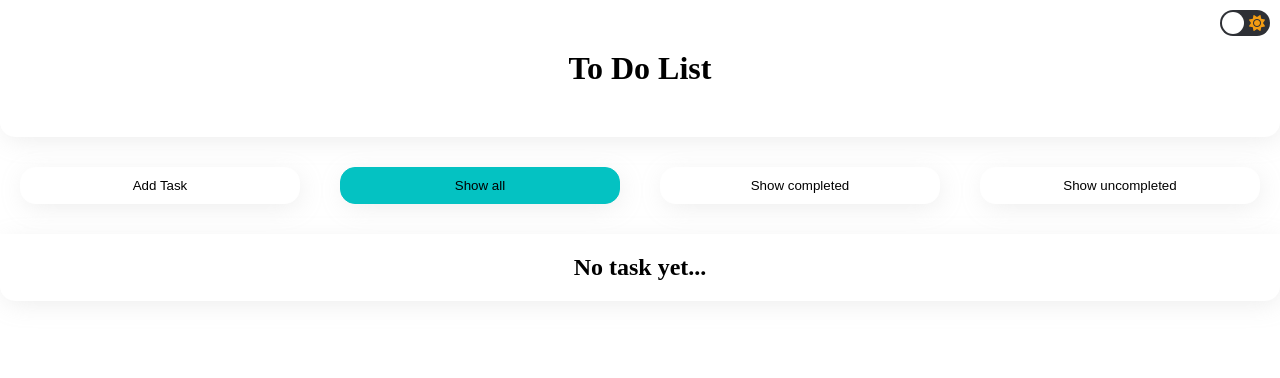
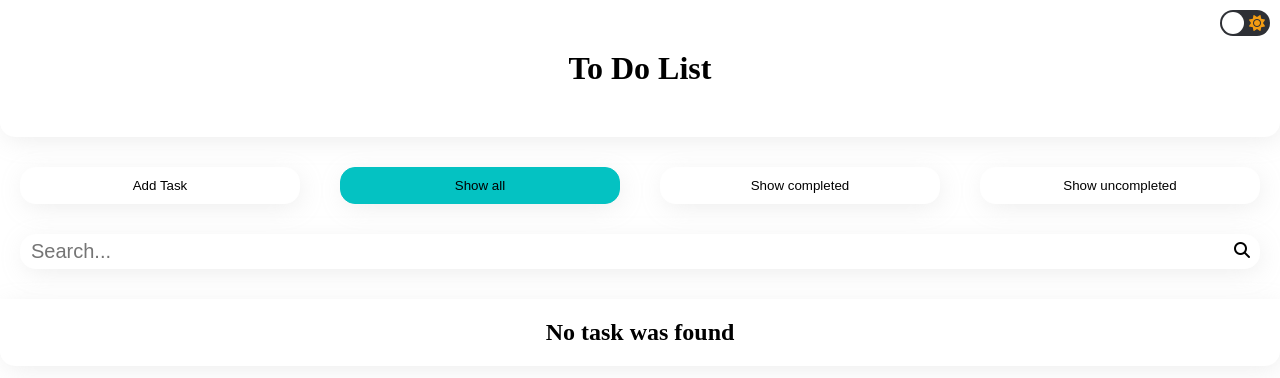
Before and after one commit to ShapovalDanylo/ToDoList, a React (Create React App) app: page / in a window 1280 px wide. Shown: the top 378 px of the page. Built offline with nearby package versions, Linux system fonts and the light colour scheme; a web font is replaced by a local one.

Commit message:
Add search and task's card's highlight

```diff
--- a/package.json
+++ b/package.json
@@ -9,8 +9,10 @@
     "bootstrap": "^5.1.3",
     "framer-motion": "^6.3.3",
     "i": "^0.3.7",
+    "modulename": "^0.0.4",
     "npm": "^8.9.0",
     "react": "^18.1.0",
+    "react-beautiful-dnd": "^13.1.0",
     "react-dom": "^18.1.0",
     "react-scripts": "5.0.1",
     "react-uuid": "^1.0.2",
--- a/src/App.css
+++ b/src/App.css
@@ -12,6 +12,10 @@
 body {
   background-color: var(--body-background-default);
   font-family: 'Oleo Script';
+}
+
+.highlight {
+  background: var(--highlight-background-default)
 }
 
 :root {
@@ -32,4 +36,8 @@ body {
   --card-background-light: rgba(71, 147, 255, 0.2);
   --card-background-default: var(--card-background-light);
 
+  --highlight-background-dark: #FFA500;
+  --highlight-background-light: #FFFF00;
+  --highlight-background-default: var(--highlight-background-light);
+
 }
--- a/src/App.js
+++ b/src/App.js
@@ -12,6 +12,7 @@ function App() {
   const [taskList, setTaskList] = useState([]);
   const [filtered, setFiltered] = useState(taskList);
   const [button, setButton] = useState('all');
+  const [value, setValue] = useState('');
 
   useEffect( () => {
     JSON.parse(localStorage.getItem("taskList")) && setTaskList(JSON.parse(localStorage.getItem("taskList")))
@@ -45,6 +46,22 @@ function App() {
     setTaskList([...taskList])
   }
 
+  const highlight = (searchValue, string) => {
+    if(!filtered) return string
+    const regexp = new RegExp(searchValue, 'ig')
+    const matchedValue = string.match(regexp)
+    if(matchedValue) {
+      return string.split(regexp).map((symbol, index, array) => {
+        if(index < array.length - 1) {
+          const firstMatch = matchedValue.shift()
+          return <>{symbol}<span className='highlight'>{firstMatch}</span></>
+        }
+        return symbol
+      })
+    }
+    return string
+  }
+
   return (
     <>
       <div className="container">
@@ -55,8 +72,17 @@ function App() {
           taskList={taskList}
           setButton={setButton}
           button={button}
+          setValue={setValue}
         />
-        <TaskList filtered={filtered} deleteTask={deleteTask} updateListArr={updateListArr} updateTaskStatus={updateTaskStatus} button={button}/>
+        <TaskList
+          filtered={filtered}
+          deleteTask={deleteTask}
+          updateListArr={updateListArr}
+          updateTaskStatus={updateTaskStatus}
+           button={button}
+           value={value}
+           highlight={highlight}
+        />
       </div>
       <AnimatePresence>
         { modal && <ModalWindow setModal={setModal} addTask={addTask}/>}
--- a/src/components/Controls/Controls.jsx
+++ b/src/components/Controls/Controls.jsx
@@ -2,7 +2,7 @@ import React, { useEffect, useMemo } from 'react';
 import classes from './Controls.module.css';
 import ControlItem from '../ControlItem/ControlItem';
 
-const Controls = ({setModal, setFiltered, taskList, button, setButton}) => {
+const Controls = ({setModal, setFiltered, taskList, button, setButton, setValue}) => {
 
     const completed = useMemo(() => taskList.filter(task => task.isDone), [taskList])
     const uncompleted = useMemo(() => taskList.filter( task => !task.isDone), [taskList])
@@ -45,9 +45,15 @@ const Controls = ({setModal, setFiltered, taskList, button, setButton}) => {
     ]
 
     return (
-        <div className={classes.controls_wrapper}>
-            {controls.map( (control, index) => <ControlItem key={index} control={control} button={button}/>)}
-        </div>
+        <>
+            <div className={classes.controls_wrapper}>
+                {controls.map( (control, index) => <ControlItem key={index} control={control} button={button}/>)}
+            </div>
+            <div className={classes.search_wrapper}>
+                <input className={classes.search} type="text" placeholder='Search...' onChange={e => setValue(e.target.value)}></input>
+                <i className="fa-solid fa-magnifying-glass" />
+            </div>
+        </>
     );
 };
 
--- a/src/components/Controls/Controls.module.css
+++ b/src/components/Controls/Controls.module.css
@@ -2,3 +2,29 @@
     display: flex;
     justify-content: center;
 }
+
+.search_wrapper {
+    display: flex;
+    justify-content: center;
+    position: relative;
+}
+
+.search {
+    width: 100%;
+    margin: 0 20px 30px 20px;
+    padding: 5px 10px;
+    border-radius: 15px;
+    outline: none;
+    border: 1px solid var(--component-background-default);
+    background-color: var(--component-background-default);
+    color: var(--text-background-default);
+    font-size: 20px;
+    box-shadow: 2px 5px 25px -3px rgba(180, 180, 180, 0.25);
+}
+
+.search_wrapper i {
+    position: absolute;
+    top: 8px;
+    right: 30px;
+    color: var(--text-background-default);
+}
--- a/src/components/Header/Header.jsx
+++ b/src/components/Header/Header.jsx
@@ -11,7 +11,7 @@ const Header = () => {
 
     useEffect( () => {
         const root = document.querySelector(':root');
-        const components = ['body-background', 'component-background', 'text-background', 'card-background'];
+        const components = ['body-background', 'component-background', 'text-background', 'card-background', 'highlight-background'];
 
         components.forEach( component => {
             root.style.setProperty(`--${component}-default`, `var(--${component}-${theme})`)
--- a/src/components/TaskList/TaskList.jsx
+++ b/src/components/TaskList/TaskList.jsx
@@ -2,14 +2,24 @@ import React from 'react';
 import TaskListItem from '../TaskListItem/TaskListItem';
 import classes from './TaskList.module.css';
 
-const TaskList = ({filtered, deleteTask, updateListArr, updateTaskStatus, button}) => {
+const TaskList = ({filtered, deleteTask, updateListArr, updateTaskStatus, button, value, highlight}) => {
+
+    const searchedValue = filtered.filter( task => task.name.toLowerCase().includes(value.toLowerCase()) || task.description.toLowerCase().includes(value.toLowerCase()))
 
     return (
-        <div className={filtered.length ? `${classes.taskList_wrapper}` : `${classes.ifNone}`}>
-            {filtered.length ?
-            filtered.map( (task, index) => <TaskListItem updateListArr={updateListArr} deleteTask={deleteTask} key={index} task={task} index={index} updateTaskStatus={updateTaskStatus}/>)
-            : <h2>No {button === 'all' ? `task` : button === 'completed' ? `completed tasks` : `uncompleted tasks`} yet...</h2>
-            }
+        <div className={filtered.length && searchedValue.length ? `${classes.taskList_wrapper}` : `${classes.ifNone}`}>
+            {searchedValue.length ?
+            filtered.length ?
+            searchedValue.map( (task, index) =>
+                <TaskListItem
+                    value={value}
+                    updateListArr={updateListArr}
+                    deleteTask={deleteTask}
+                    key={index} task={task}
+                    index={index}
+                    updateTaskStatus={updateTaskStatus}
+                    highlight={highlight}/>)
+            : <h2>No {button === 'all' ? `task` : button === 'completed' ? `completed tasks` : `uncompleted tasks`} yet...</h2> : <h2>No task was found</h2>}
         </div>
     );
 };
--- a/src/components/TaskListItem/TaskListItem.jsx
+++ b/src/components/TaskListItem/TaskListItem.jsx
@@ -1,9 +1,9 @@
-import React, { useState } from 'react';
+import React, { useCallback, useState } from 'react';
 import classes from './TaskListItem.module.css';
 import ModalWindow from '../ModalWindow/ModalWindow';
 import { AnimatePresence } from 'framer-motion';
 
-const TaskListItem = ({task, deleteTask, updateListArr, updateTaskStatus}) => {
+const TaskListItem = ({task, deleteTask, updateListArr, updateTaskStatus, value, highlight}) => {
 
     const [modal, setModal] = useState(false);
 
@@ -20,6 +20,7 @@ const TaskListItem = ({task, deleteTask, updateListArr, updateTaskStatus}) => {
         updateTaskStatus(task)
     }
 
+    const enlighten = useCallback(string => highlight(value, string), [value])
 
     return (
         <>
@@ -29,11 +30,11 @@ const TaskListItem = ({task, deleteTask, updateListArr, updateTaskStatus}) => {
             >
                 <div className={classes.item_content}>
                     <div className={classes.item__header}>
-                        <h2>{task.name}</h2>
+                        <h2>{enlighten(task.name)}</h2>
                     </div>
                     <hr className={classes.hr_line} style={{border: `1px solid ${task.color}`,backgroundColor: `${task.color}`}}/>
                     <div className={classes.item__body}>
-                        <p>{task.description}</p>
+                        <p>{enlighten(task.description)}</p>
                     </div>
                     <hr className={classes.hr_line} style={{border: `1px solid ${task.color}`,backgroundColor: `${task.color}`}}/>
                     <div className={classes.item__footer}>
```
Also changed, not shown: 1 other file (tests, documents, lock files or other folders).
